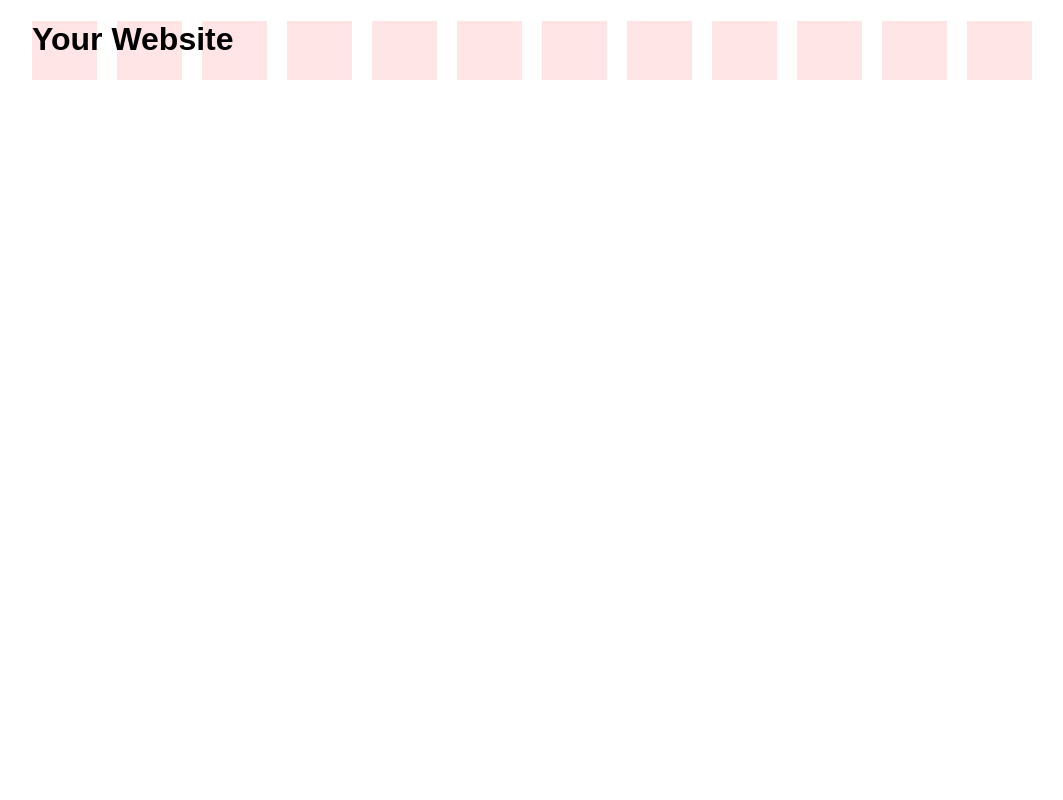
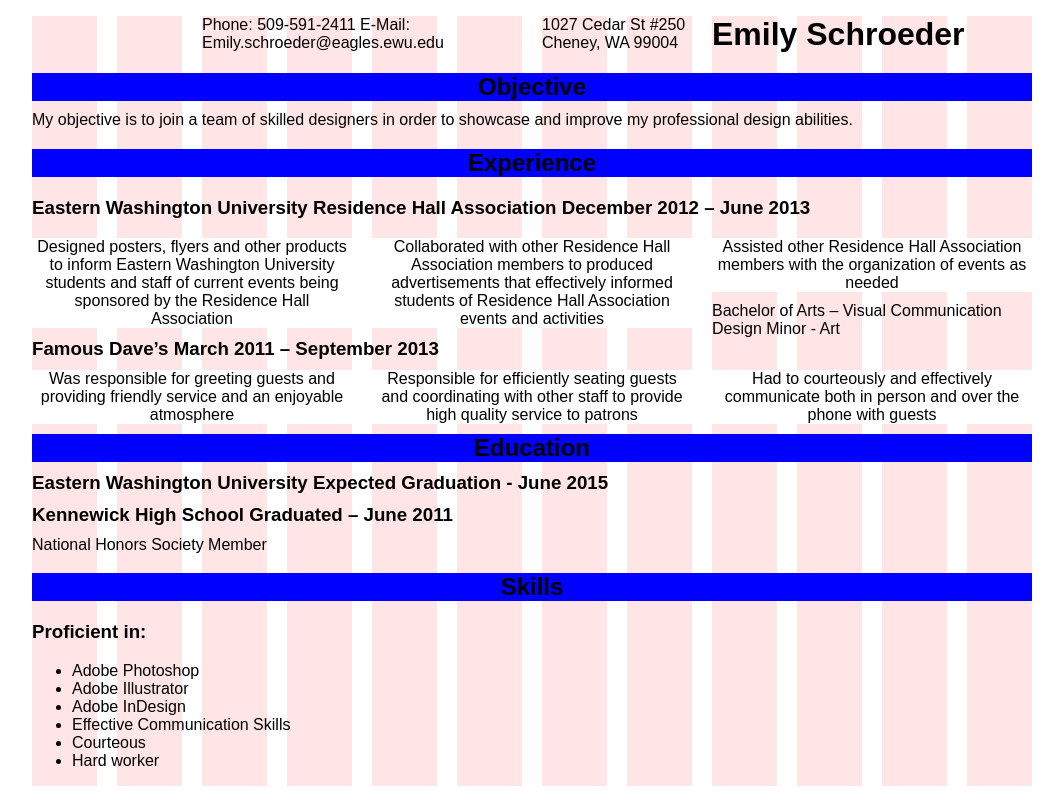
Before and after one commit to emschroeder/p2-resume, a plain HTML site: page index.html in a window 1280 px wide. Shown: the whole page, without its empty margins (108-1171 px from the left). Drawn offline with Linux system fonts and the light colour scheme.

Commit message:
Basic Design 1

```diff
--- a/css/styles.css
+++ b/css/styles.css
@@ -1,4 +1,21 @@
 /* Your Website Styles */
+
+
+
+h2 {
+	text-align: center;
+	background: blue;
+	margin-top: none;
+}
+
+
+
+
+h3 + div  p {
+	text-align: center;
+	background: white;
+}
+
 
 
 /* Show Grid */
--- a/index.html
+++ b/index.html
@@ -14,7 +14,64 @@
 	<div class="container showgrid">
 
 		<!-- Your Content -->
-		<h1>Your Website</h1>
+		<div class="grid_12">
+
+	<div class="grid_2 alpha"></div>
+
+<p class="grid_4">Phone: 509-591-2411   E-Mail: Emily.schroeder@eagles.ewu.edu</p>
+<p class="grid_2">1027 Cedar St #250  Cheney, WA 99004</p>
+
+<h1 class="grid_4 omega">Emily Schroeder</h1>
+
+</div>
+
+
+<h2 class="grid_12">Objective</h2>
+
+
+<p>My objective is to join a team of skilled designers in order to showcase and improve my professional design abilities.</p>
+
+<h2>Experience</h2>
+
+<h3>Eastern Washington University Residence Hall Association    December 2012 – June 2013</h3>
+
+<div>
+<p class="grid_4 alpha">Designed posters, flyers and other products to inform Eastern Washington University students and staff of current events being sponsored by the Residence Hall Association</p>
+<p class="grid_4">Collaborated with other Residence Hall Association members to produced advertisements that effectively informed students of Residence Hall Association events and activities</p>
+<p class="grid_4 omega">Assisted other Residence Hall Association members with the organization of events as needed </p>
+</div>
+
+<h3 class="grid_12">Famous Dave’s March 2011 – September 2013</h3>
+
+<div>
+<p class="grid_4 alpha">Was responsible for greeting guests and providing friendly service and an enjoyable atmosphere</p>
+<p class="grid_4">Responsible for efficiently seating guests and coordinating with other staff to provide high quality service to patrons</p>
+<p class="grid_4 omega">Had to courteously and effectively communicate both in person and over the phone with guests</p>
+</div>
+
+<h2 class="grid_12">Education</h2>
+
+<h3 class="grid_12">Eastern Washington University   Expected Graduation - June 2015</h3>
+
+<p>Bachelor of Arts – Visual Communication Design
+Minor - Art</p>
+
+<h3 class="grid_12">Kennewick High School   Graduated – June 2011</h3>
+
+<p>National Honors Society Member</p>
+
+<h2>Skills</h2>
+
+<h3>Proficient in:</h3>
+
+<ul>
+<li>Adobe Photoshop</li>
+<li>Adobe Illustrator</li>
+<li>Adobe InDesign</li>
+<li>Effective Communication Skills</li>
+<li>Courteous</li>
+<li>Hard worker </li>
+</ul>
 
 		<!-- Clearfix -->
 		<div class="clear"></div>
```
